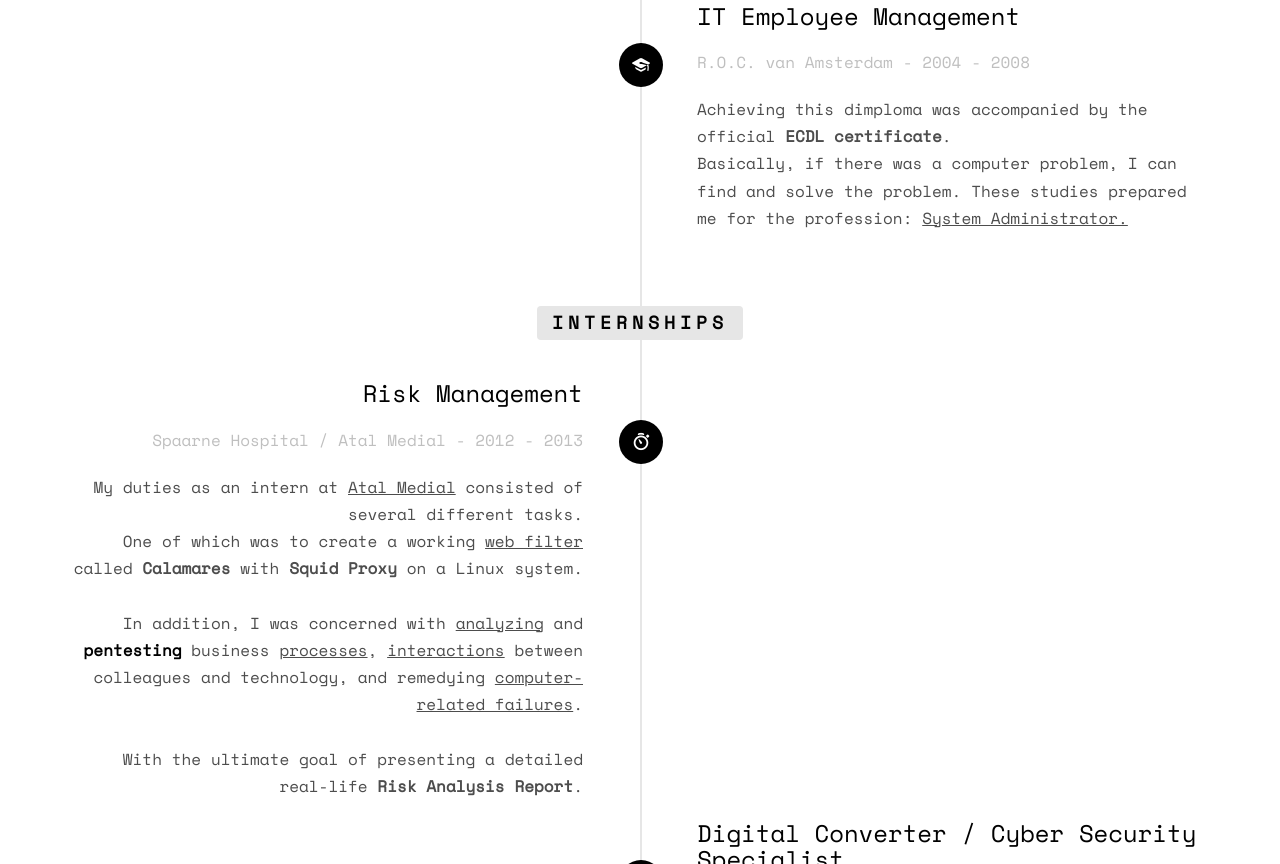
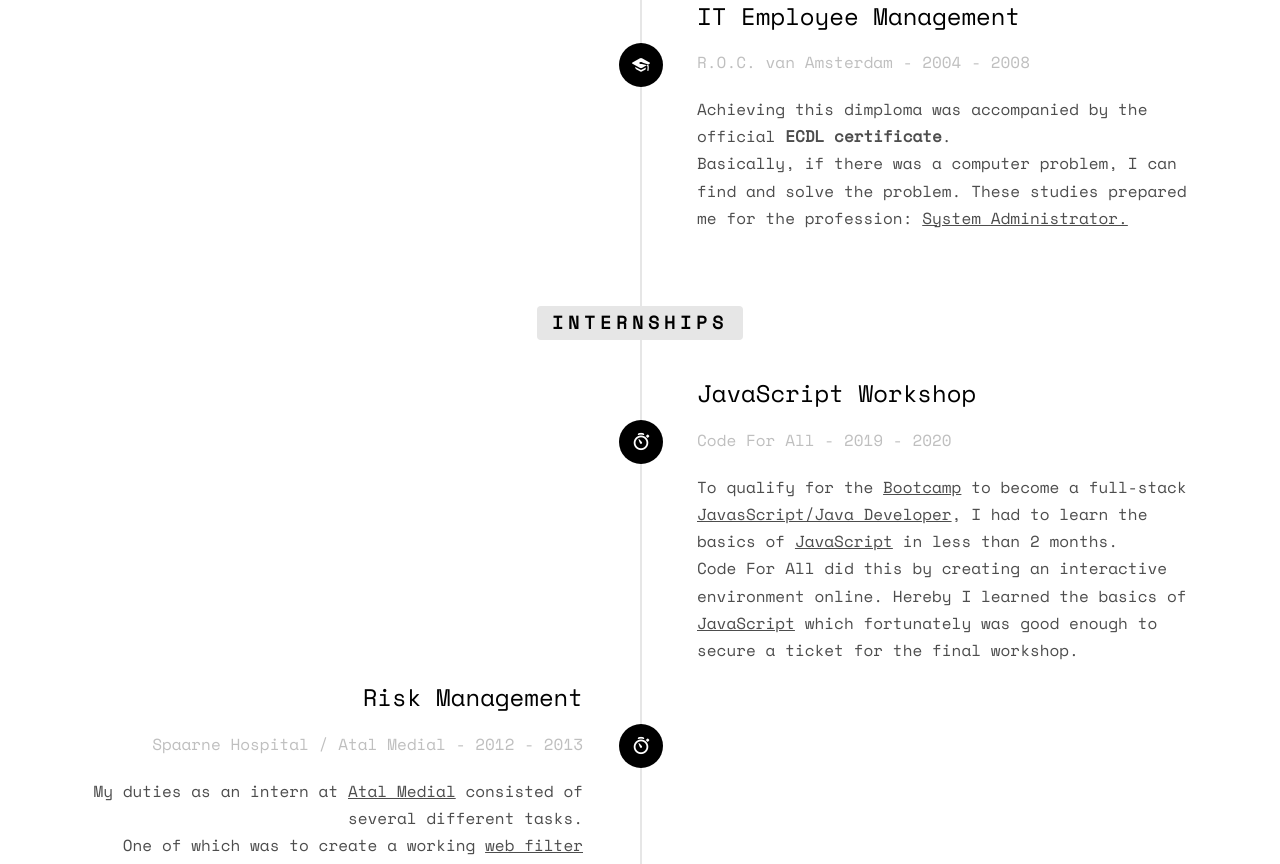
Before and after one commit to TwoChill/TwoChill.github.io, a plain HTML site: page index.html in a window 1280 px wide. Shown: the part 2883-3747 px from the top of the page. Drawn offline with nearby package versions, Linux system fonts and the light colour scheme; some packages are replaced by stand-ins of ours; no server answers; files whose address does not match are found by name; a web font is replaced by a local one.

Commit message:
Add New Internship Experience

```diff
--- a/index.html
+++ b/index.html
@@ -144,7 +144,7 @@
 								<div class="timeline-badge"><i class="icon-graduation-cap"></i></div>
 								<div class="timeline-panel">
 									<div class="timeline-heading">
-										<h3 class="timeline-title">Intern Junior Developer</h3>
+										<h3 class="timeline-title">Junior Developer</h3>
 										<span class="company">Python
 											- 2019 - current</span>
 									</div>
@@ -228,6 +228,23 @@
 							<li class="timeline-heading text-center animate-box">
 								<div>
 									<h3>Internships</h3>
+								</div>
+							</li>
+							<li class="timeline-inverted animate-box">
+								<div class="timeline-badge"><i class="icon-stopwatch"></i></div>
+								<div class="timeline-panel">
+									<div class="timeline-heading">
+										<h3 class="timeline-title">JavaScript Workshop</h3>
+										<span class="company">Code For All
+											- 2019 - 2020</span>
+									</div>
+									<div class="timeline-body">
+										<p>To qualify for the <u>Bootcamp</u> to become a full-stack <br><u>JavasScript/Java
+											Developer</u>, I had to learn the basics of <u>JavaScript</u> in less than 2 months.<br>
+											Code For All did this by creating an interactive environment online. Hereby
+											I learned the basics of <u>JavaScript</u> which fortunately was good enough to secure a ticket
+											for the final workshop.</p>
+									</div>
 								</div>
 							</li>
 							<li class="animate-box timeline-unverted">
```
